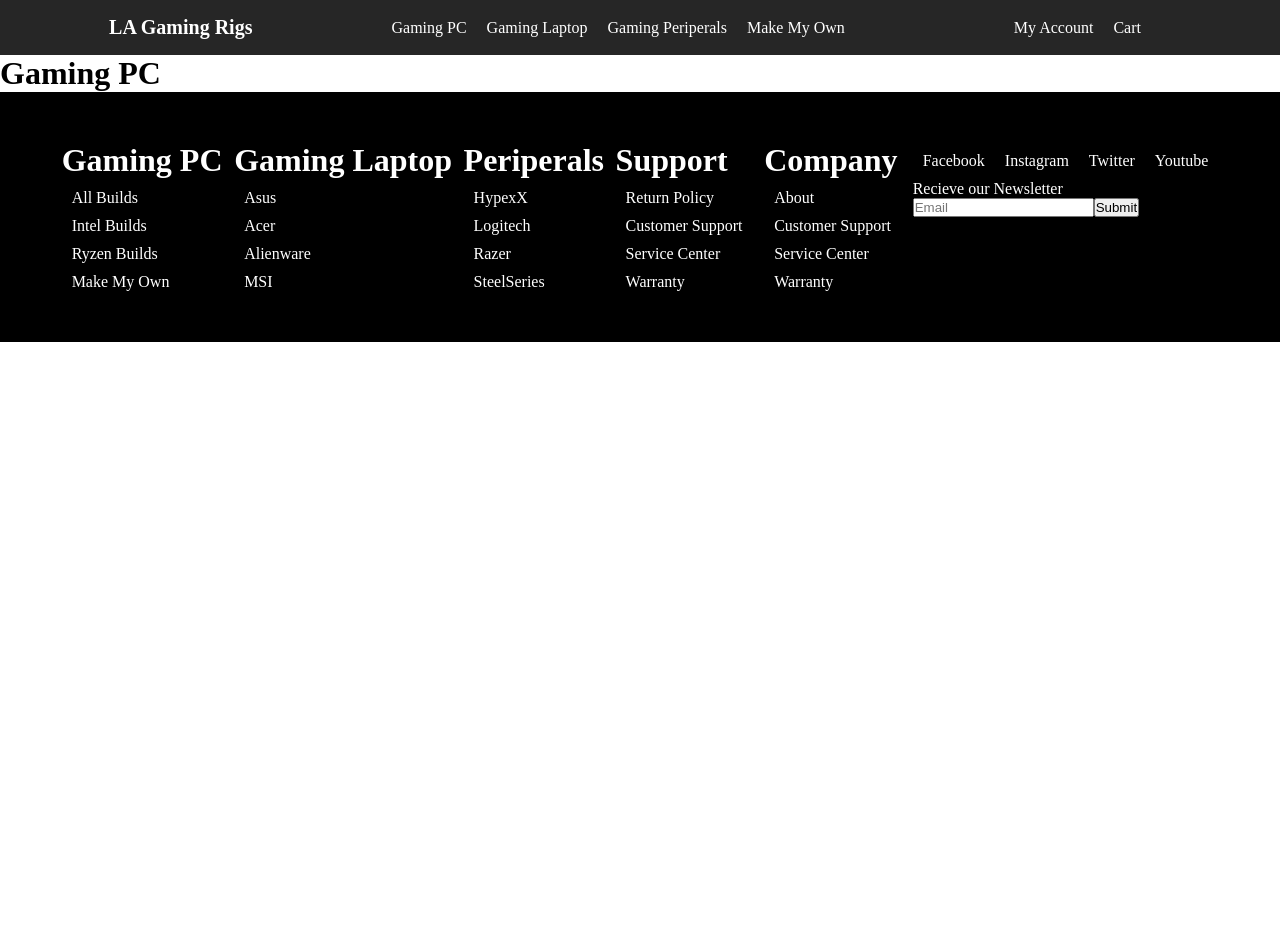
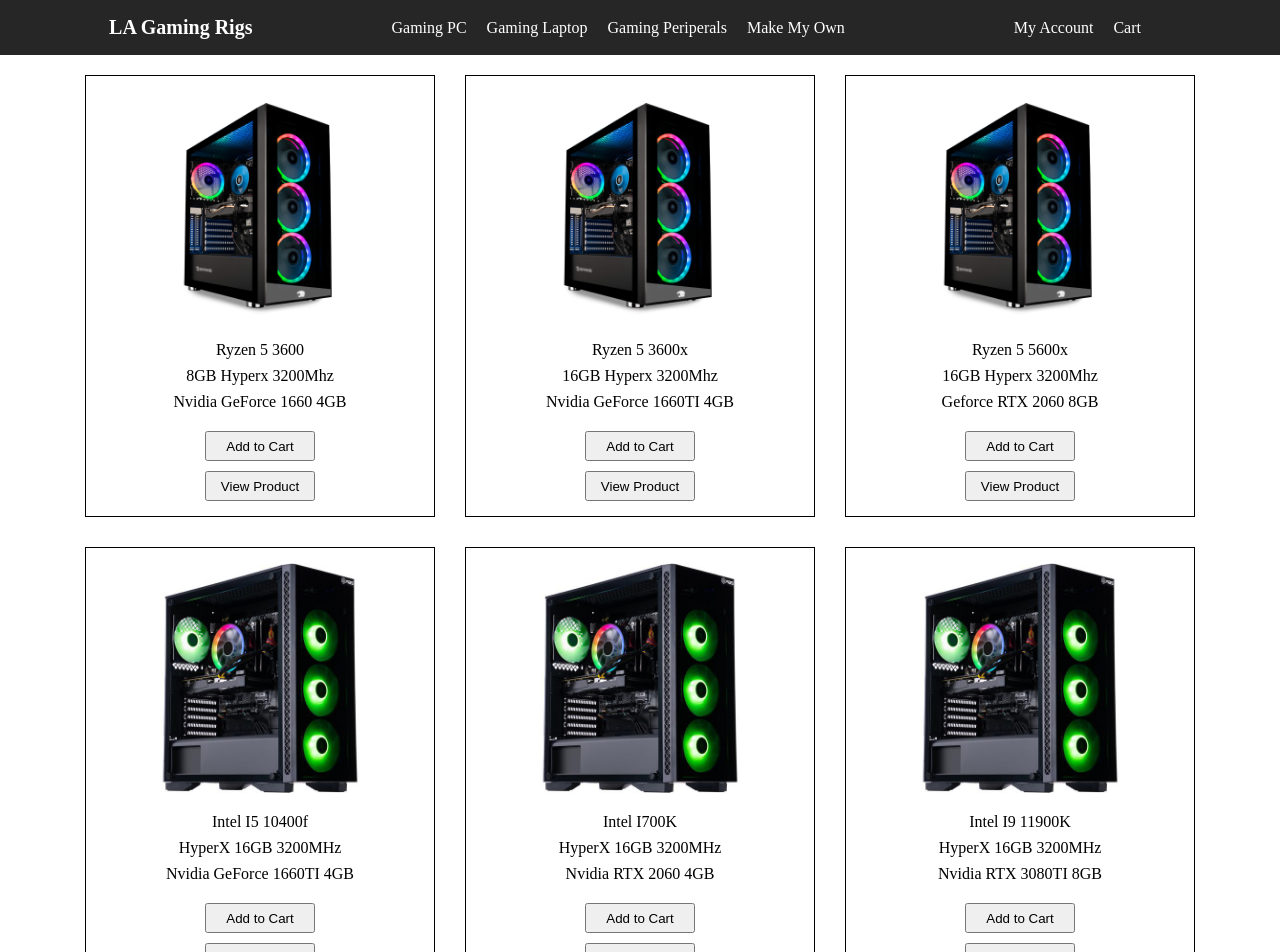
Before and after one commit to lowe25/React-Ecommerce-Design, a React (Create React App) app: page /gamingpc in a window 1280 px wide. Shown: the top 952 px of the page. Before the commit the page ends 800 px from the top, so only its background shows below. Built offline with nearby package versions, Linux system fonts and the light colour scheme.

Commit message:
gaming pc page done

```diff
--- a/src/pages/GamingPC/gamingPC.js
+++ b/src/pages/GamingPC/gamingPC.js
@@ -1,7 +1,50 @@
-function gamingPC(){
-    return(
-        <h1>Gaming PC</h1>
-    )
+//PC Images
+import ryzenPc from "assets/img/ryzenGaming-pc.jpg";
+import intelPc from "assets/img/intelGaming-pc.jpg";
+//Page CSS
+import {
+  GamingContainer,
+  GamingpcList,
+  GamingpcBox,
+  ImageContainer,
+  GamingpcSpecs,
+  ButtonContainer
+} from "./gamingPCstyle";
+
+//Product List
+import { gamingPCs } from "pages/StoreData/gamingPc";
+
+function gamingPC() {
+  return (
+    <GamingContainer>
+      <GamingpcList>
+        {gamingPCs.map((item, index) => {
+          return (
+            <GamingpcBox>
+              <ImageContainer>
+                <img
+                  src={item.imgSrc}
+                  alt="Featured Gaming Build"
+                  className="ryzenUnits"
+                />
+              </ImageContainer>
+              <GamingpcSpecs>
+               <ul>
+                 <li>{item.cpu}</li>
+                 <li>{item.ram}</li>
+                 <li>{item.gpu}</li>
+               </ul>
+              </GamingpcSpecs>
+              <ButtonContainer>
+                <input type="button" value="Add to Cart" className="btn-cart"></input>
+                <input type="button" value="View Product" className="btn-prod"></input>
+              </ButtonContainer>
+            </GamingpcBox>
+          );
+        })}
+      </GamingpcList>
+    </GamingContainer>
+  );
 }
 
 export default gamingPC;
--- /dev/null
+++ b/src/pages/GamingPC/gamingPCstyle.js
@@ -0,0 +1,53 @@
+import styled from "styled-components";
+
+export const GamingContainer = styled.div`
+  min-height: 664px;
+  padding: 20px;
+`;
+
+export const GamingpcList = styled.div`
+  display: grid;
+  grid-template-columns: repeat(3, auto);
+  justify-content: center;
+  gap: 30px;
+`;
+
+export const GamingpcBox = styled.div`
+  min-height: 420px;
+  width: 350px;
+  border: 1px solid black;
+  padding: 15px;
+`;
+
+export const ImageContainer = styled.div`
+  display: grid;
+  justify-content: center;
+  .ryzenUnits {
+    height: 230px;
+  }
+`;
+
+export const GamingpcSpecs = styled.div`
+  text-align: center;
+  padding: 20px;
+  ul {
+    display:grid;
+    justify-content:center;
+    gap:8px;
+    list-style: none;
+    margin: 0 auto;
+    text-align: center;
+  }
+`;
+
+export const ButtonContainer = styled.div`
+display:grid;
+justify-content:center;
+gap:10px;
+.btn-cart,
+.btn-prod{
+  height:30px;
+  width:110px;
+  cursor:pointer;
+}
+`
--- /dev/null
+++ b/src/pages/StoreData/gamingPc.js
@@ -0,0 +1,41 @@
+import ryzenPc from "assets/img/ryzenGaming-pc.jpg";
+import intelPc from "assets/img/intelGaming-pc.jpg";
+
+export const gamingPCs = [
+  {
+    imgSrc: ryzenPc,
+    cpu: "Ryzen 5 3600",
+    ram: "8GB Hyperx 3200Mhz",
+    gpu: "Nvidia GeForce 1660 4GB",
+  },
+  {
+    imgSrc: ryzenPc,
+    cpu: "Ryzen 5 3600x",
+    ram: "16GB Hyperx 3200Mhz",
+    gpu: "Nvidia GeForce 1660TI 4GB",
+  },
+  {
+    imgSrc: ryzenPc,
+    cpu: "Ryzen 5 5600x",
+    ram: "16GB Hyperx 3200Mhz",
+    gpu: "Geforce RTX 2060 8GB",
+  },
+  {
+      imgSrc: intelPc,
+    cpu: "Intel I5 10400f",
+    ram: "HyperX 16GB 3200MHz",
+    gpu: "Nvidia GeForce 1660TI 4GB",
+  },
+  {
+    imgSrc: intelPc,
+    cpu: "Intel I700K",
+    ram: "HyperX 16GB 3200MHz",
+    gpu: "Nvidia RTX 2060 4GB",
+  },
+  {
+    imgSrc: intelPc,
+    cpu: "Intel I9 11900K",
+    ram: "HyperX 16GB 3200MHz",
+    gpu: "Nvidia RTX 3080TI 8GB",
+  },
+];
```
